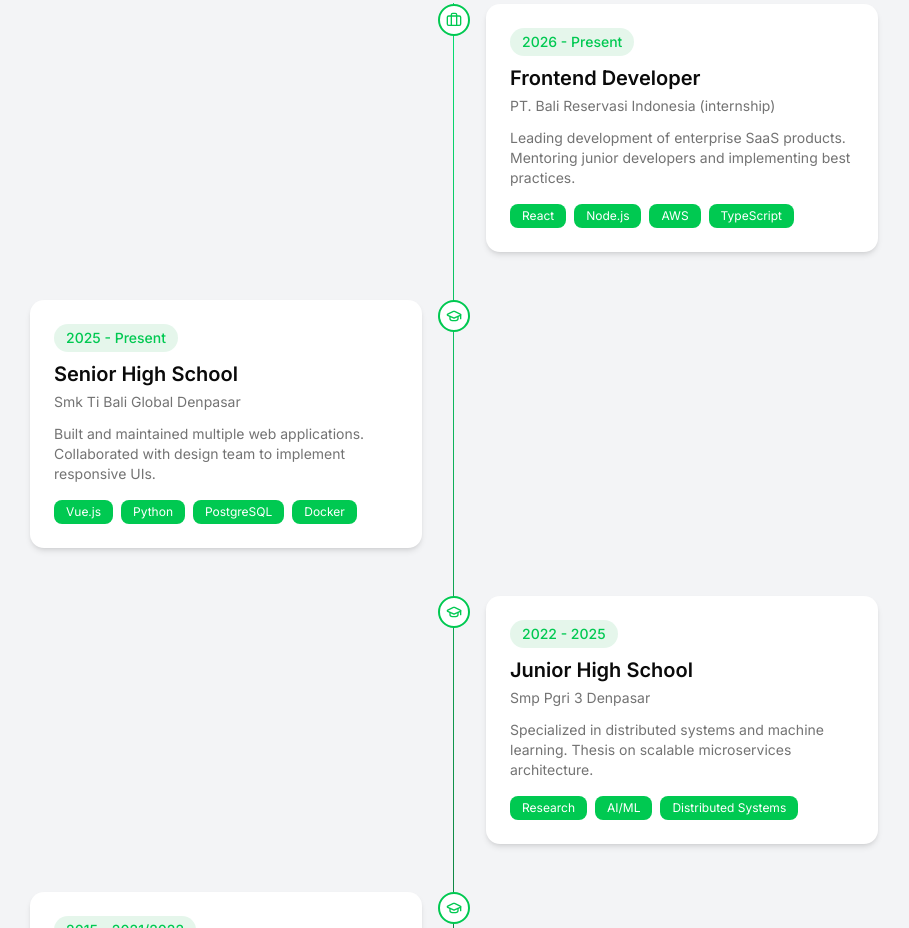
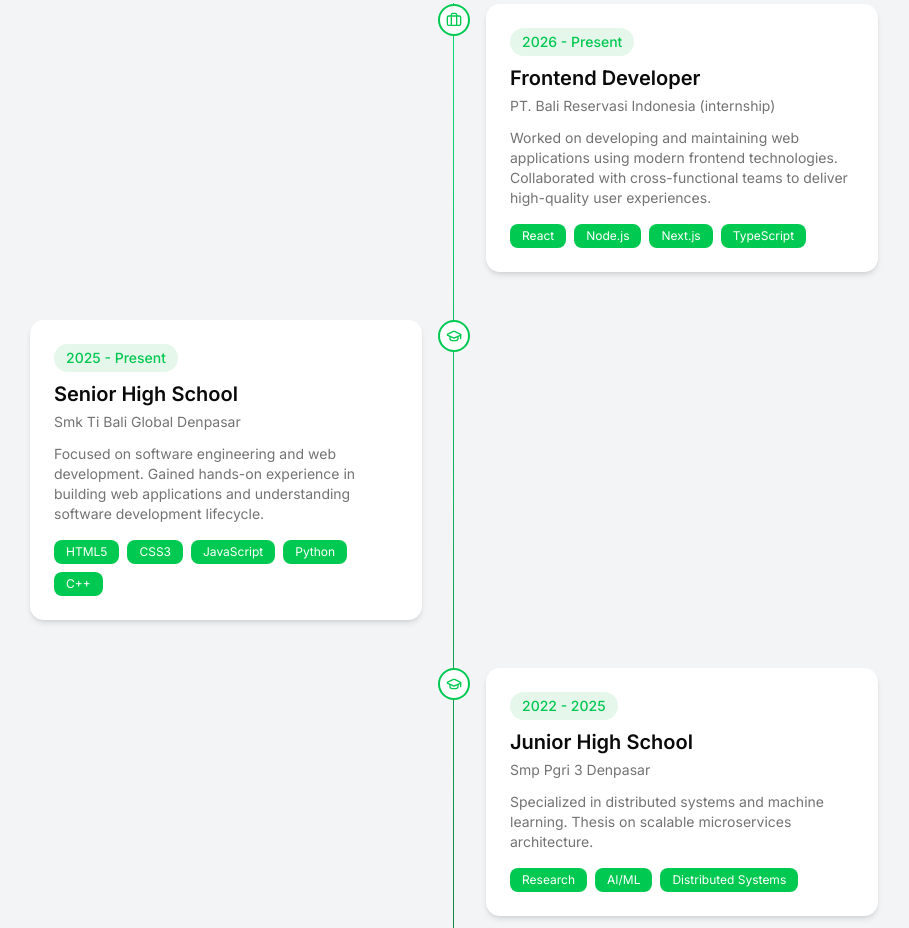
Before and after one commit to YagaAndrew/my-portofolio, a Next.js app: page / in a window 1280 px wide. Shown: the part 4000-4928 px from the top of the page, without its empty margins (186-1095 px from the left). Built offline with nearby package versions, Linux system fonts and the light colour scheme.

Commit message:
fix: update education and experience data

```diff
--- a/data.ts
+++ b/data.ts
@@ -104,8 +104,8 @@ export const educations = [
     company: "PT. Bali Reservasi Indonesia (internship)",
     period: "2026 - Present",
     description:
-      "Leading development of enterprise SaaS products. Mentoring junior developers and implementing best practices.",
-    technologies: ["React", "Node.js", "AWS", "TypeScript"],
+      "Worked on developing and maintaining web applications using modern frontend technologies. Collaborated with cross-functional teams to deliver high-quality user experiences.",
+    technologies: ["React", "Node.js", "Next.js", "TypeScript"],
   },
   {
     type: "education",
@@ -113,8 +113,8 @@ export const educations = [
     company: "Smk Ti Bali Global Denpasar",
     period: "2025 - Present",
     description:
-      "Built and maintained multiple web applications. Collaborated with design team to implement responsive UIs.",
-    technologies: ["Vue.js", "Python", "PostgreSQL", "Docker"],
+      " Focused on software engineering and web development. Gained hands-on experience in building web applications and understanding software development lifecycle.",
+    technologies: ["HTML5", "CSS3", "JavaScript", "Python", "C++"],
   },
   {
     type: "education",
```
